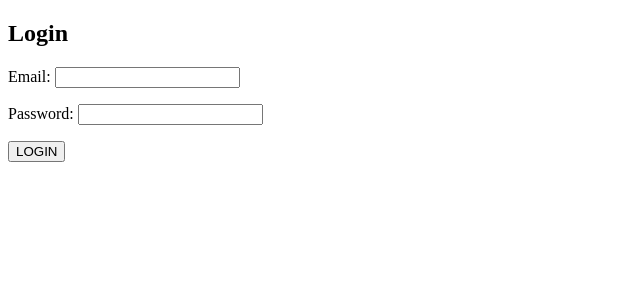
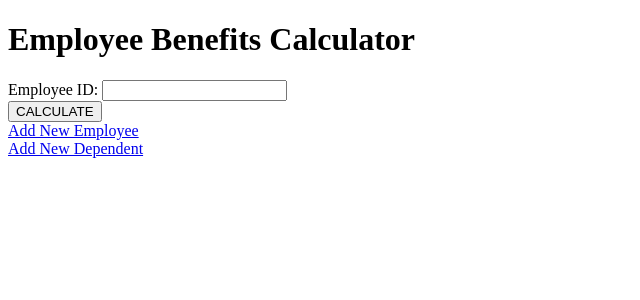
Before and after one commit to sadieshirts/sadieshirts.github.io, a PHP site: page / in a window 1280 px wide. Shown: the top 300 px of the page, without its empty margins (0-640 px from the left). Run offline with PHP 8.4, Linux system fonts and the light colour scheme.

Commit message:
creating new input form

```diff
--- a/public/index.php
+++ b/public/index.php
@@ -2,53 +2,27 @@
 <!DOCTYPE html>
 <html>
   <head>
-<!--     <link rel="shortcut icon" href="images/favicon.ico" type="image/x-icon">
-
-    <meta charset="UTF-8"> -->
-    <link href="css/main.css" type="text/css" rel="stylesheet">
     <title>Benefits Calculator</title>
   </head>
   <body>
+    <header>
+          <h1 id="titleText"> Employee Benefits Calculator </h1>
+    </header>
 
-    <article id="merchandise">
-      <h1 id="titleText"> Login </h1>
-    </article>
+    <form> <!-- method = "POST" action="handler.php" -->
+      <label for="em_id">Employee ID:</label>
+      <input type="number" name="em_id">
 
-    <form class="loginForm" method = "POST" action="login-handler.php">
+      <section>
+        <input id="button" type="submit" name="submit" value="CALCULATE">
+      </section>
+    </form>
 
-        <section class="loginValues">
-          <p>
-            <label for="email">Email:</label>
-            <input type="email" id="email" name="email" maxlength="50"
-            <?php if(isset($_SESSION['presets']['email'])) { ?>
-            value="<?= $_SESSION['presets']['email']?>">
-            <?php } ?>
-            <?php if(isset($_SESSION['errors']['email'])) { ?>
-                    <span id ="emailError" class="error"><?= $_SESSION['errors']['email'] ?></span>
-            <?php } ?>
-          </p>
-          <p>
-            <label for="password">Password:</label>
-            <input type="password" id="password" name="password">
-            <?php if(isset($_SESSION['errors']['password'])) { ?>
-                    <span id="passwordError" class="error"><?= $_SESSION['errors']['password'] ?></span>
-            <?php } ?>
-          </p>
-          <section>
-            <section id="productDesc">
-              <input id="button" type="submit" name="submit" value="LOGIN">
-              <?php if(isset($_SESSION['errors']['message'])) { ?>
-              <span id="matchError" class="error"><?= $_SESSION['errors']['message'] ?></span>
-              <?php } ?>
+    <section>
+        <a href="newEmployee.php" id="pageLink">Add New Employee</a><br>
+        <a href="newDependent.php" id="pageLink">Add New Dependent</a>
+    </section>
 
-            </section>
-          </section>
-        </section>
-        <!-- <section id="newUser">
-          <a id="pageLink" href="registration.php" id="pageLink">NEW? CREATE AN ACCOUNT>></a>
-        </section> -->
-    </form>
-    <?php unset($_SESSION['errors']);
-      unset ($_SESSION['presets']);?>
   </body>
 </html>
+</html>
```
Also changed, not shown: public/handler.php (renamed from public/login-handler.php).
